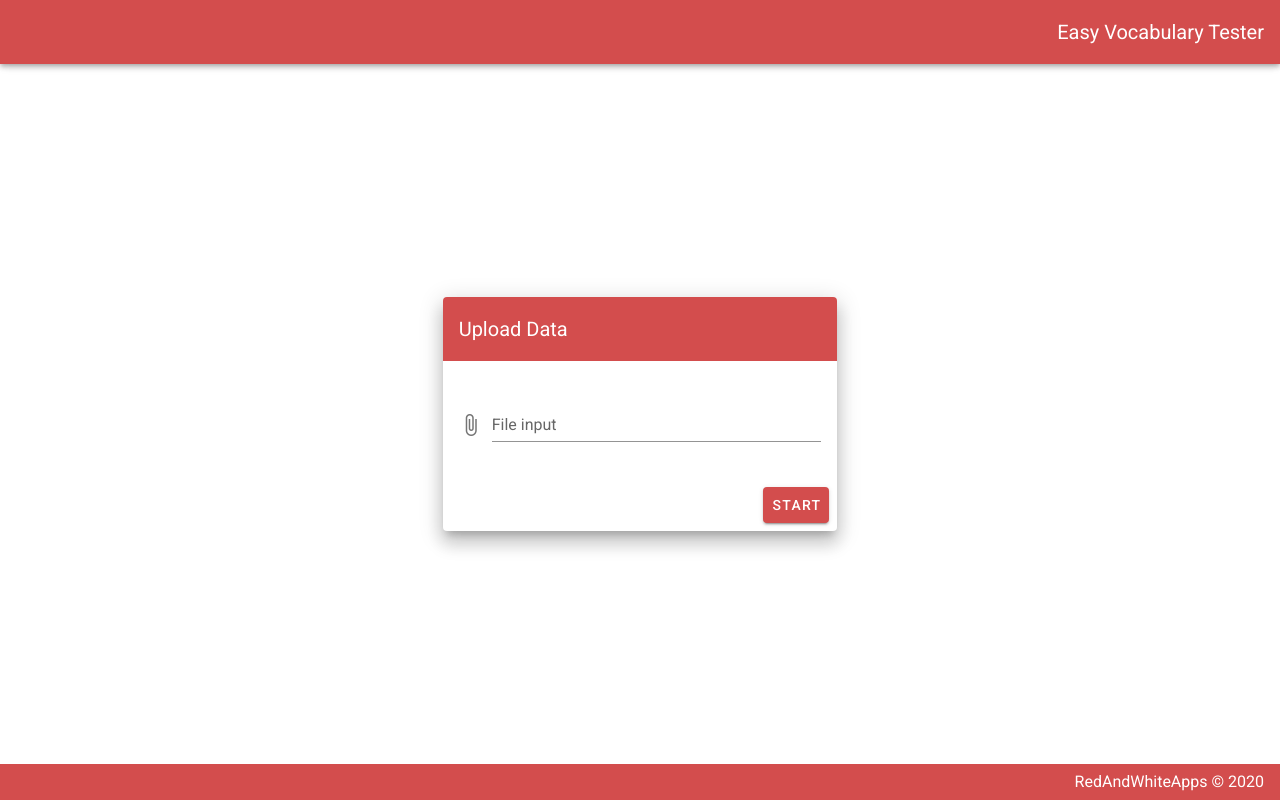
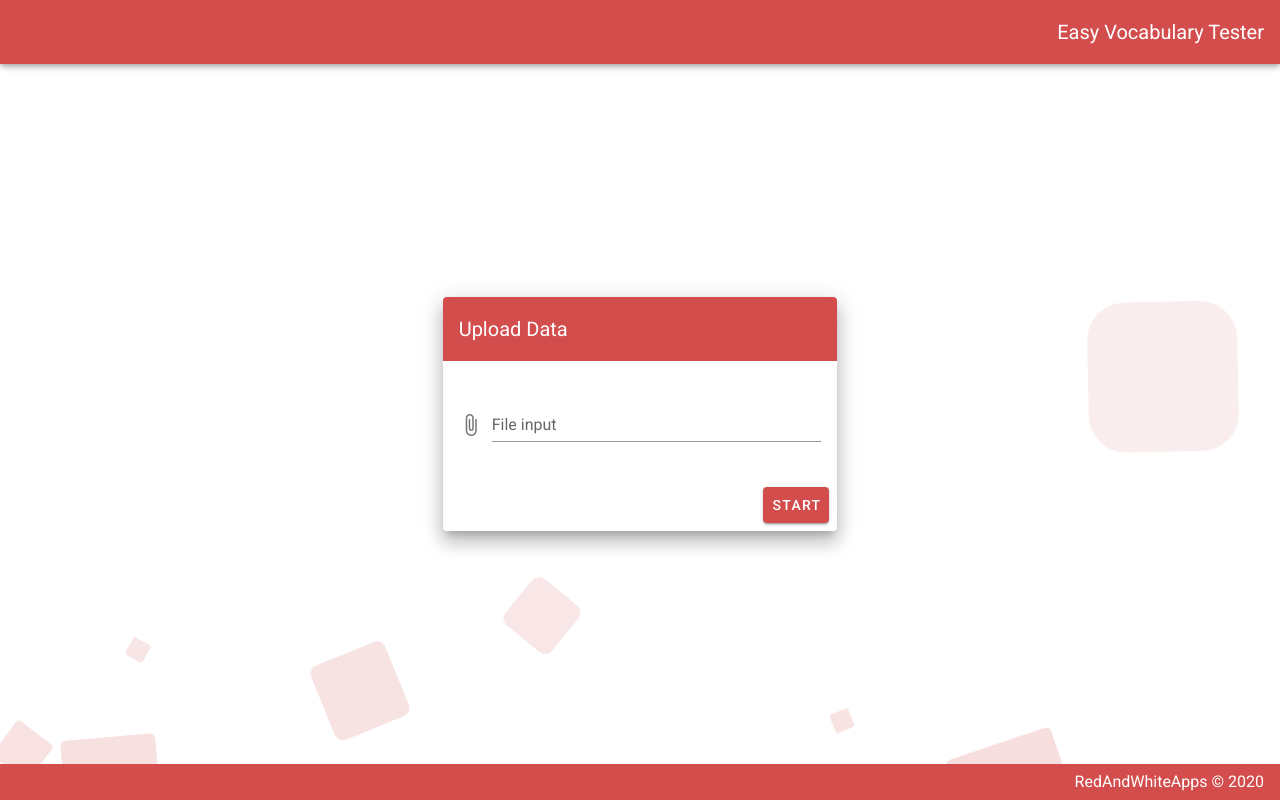
Before and after one commit to RedAndWhiteApps/VocabularyTester, a Vue app in the folder vocabularytester/: page /#/ in a window 1280 px wide. Built offline with nearby package versions, Linux system fonts and the light colour scheme.

Commit message:
added animated background

```diff
--- a/vocabularytester/src/App.vue
+++ b/vocabularytester/src/App.vue
@@ -1,5 +1,7 @@
 <template>
   <v-app id="inspire">
+    <AnimatedBackground class="animated_background" />
+
     <v-app-bar app color="primary" dark>
       <v-spacer></v-spacer>
 
@@ -7,7 +9,7 @@
     </v-app-bar>
 
     <v-main>
-      <v-container class="fill-height" fluid>
+      <v-container class="fill-height main_view" fluid>
         <router-view />
       </v-container>
     </v-main>
@@ -15,14 +17,19 @@
     <v-footer color="primary" app>
       <v-spacer></v-spacer>
 
-      <span class="white--text">RedAndWhiteApps &copy; {{ new Date().getFullYear() }}</span>
+      <span class="white--text"
+        >RedAndWhiteApps &copy; {{ new Date().getFullYear() }}</span
+      >
     </v-footer>
   </v-app>
 </template>
 
 <script>
+import AnimatedBackground from "@/components/AnimatedBackground.vue";
+
 export default {
   name: "LayoutsDemosBaselineFlipped",
+  components: { AnimatedBackground },
   props: {
     source: String,
   },
@@ -31,3 +38,13 @@
   }),
 };
 </script>
+
+<style scoped>
+.animated_background {
+  z-index: 0;
+}
+
+.main_view{
+  z-index: 99;
+}
+</style>
--- /dev/null
+++ b/vocabularytester/src/components/AnimatedBackground.vue
@@ -0,0 +1,153 @@
+<template>
+    <ul class="circles">
+      <li></li>
+      <li></li>
+      <li></li>
+      <li></li>
+      <li></li>
+      <li></li>
+      <li></li>
+      <li></li>
+      <li></li>
+      <li></li>
+      <li></li>
+      <li></li>
+      <li></li>
+      <li></li>
+    </ul>
+</template>
+
+<style>
+@import url('https://fonts.googleapis.com/css?family=Exo:400,700');
+*{
+    margin: 0px;
+    padding: 0px;
+}
+body{
+    font-family: 'Exo', sans-serif;
+}
+.circles{
+    position: absolute;
+    top: 0;
+    left: 0;
+    width: 100%;
+    height: 100%;
+    overflow: hidden;
+}
+.circles li{
+    position: absolute;
+    display: block;
+    list-style: none;
+    width: 20px;
+    height: 20px;
+    background: rgba(211, 77, 77, 0.2);
+    animation: animate 25s linear infinite;
+    bottom: -150px;
+
+}
+.circles li:nth-child(1){
+    left: 25%;
+    width: 80px;
+    height: 80px;
+    animation-delay: 0s;
+}
+.circles li:nth-child(2){
+    left: 10%;
+    width: 20px;
+    height: 20px;
+    animation-delay: 2s;
+    animation-duration: 12s;
+}
+.circles li:nth-child(3){
+    left: 70%;
+    width: 20px;
+    height: 20px;
+    animation-delay: 4s;
+}
+.circles li:nth-child(4){
+    left: 40%;
+    width: 60px;
+    height: 60px;
+    animation-delay: 0s;
+    animation-duration: 18s;
+}
+.circles li:nth-child(5){
+    left: 65%;
+    width: 20px;
+    height: 20px;
+    animation-delay: 0s;
+}
+.circles li:nth-child(6){
+    left: 75%;
+    width: 110px;
+    height: 110px;
+    animation-delay: 3s;
+}
+.circles li:nth-child(7){
+    left: 35%;
+    width: 150px;
+    height: 150px;
+    animation-delay: 7s;
+}
+.circles li:nth-child(8){
+    left: 50%;
+    width: 25px;
+    height: 25px;
+    animation-delay: 15s;
+    animation-duration: 45s;
+}
+.circles li:nth-child(9){
+    left: 20%;
+    width: 15px;
+    height: 15px;
+    animation-delay: 2s;
+    animation-duration: 35s;
+}
+.circles li:nth-child(10){
+    left: 85%;
+    width: 150px;
+    height: 150px;
+    animation-delay: 0s;
+    animation-duration: 11s;
+}
+.circles li:nth-child(11){
+    left: 0%;
+    width: 45px;
+    height: 45px;
+    animation-delay: 0s;
+    animation-duration: 31s;
+}
+.circles li:nth-child(12){
+    left: 5%;
+    width: 95px;
+    height: 95px;
+    animation-delay: 3s;
+    animation-duration: 21s;
+}
+.circles li:nth-child(13){
+    left: 120%;
+    width: 95px;
+    height: 95px;
+    animation-delay: 0s;
+    animation-duration: 11s;
+}
+.circles li:nth-child(14){
+    right: 0%;
+    width: 45px;
+    height: 45px;
+    animation-delay: 7s;
+    animation-duration: 30s;
+}
+@keyframes animate {
+    0%{
+        transform: translateY(0) rotate(0deg);
+        opacity: 1;
+        border-radius: 0;
+    }
+    100%{
+        transform: translateY(-1000px) rotate(720deg);
+        opacity: 0;
+        border-radius: 50%;
+    }
+}
+</style>
```
Also changed, not shown: vocabularytester/src/components/Quiz.vue (deleted, +0 -68 lines).
